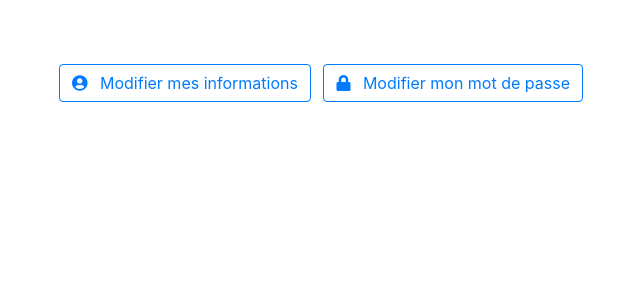
After one commit to theoDELAS/Challenge-48h-B2, a Symfony app: template release/templates/account/index.html.twig in a window 1280 px wide. The commit adds this page. Shown: the top 300 px of the page, without its empty margins (26-666 px from the left). Run offline with Twig, Linux system fonts and the light colour scheme; the template is opened without the code that fills it, so the values that code supplies are empty; some libraries are stand-ins or nearby versions.

Commit message:
:ambulance: Merge failed

```diff
--- a/release/src/Controller/ArticleController.php
+++ b/release/src/Controller/ArticleController.php
@@ -25,16 +25,12 @@ class ArticleController extends AbstractController
         return $this->render('articles/index.html.twig', ['articles' => $articleCategory]);
     }
 
-<<<<<<< HEAD
     /**
      * @Route("/annonces/article/{title}/ajouter", name="add_article")
      * @param Request $request
      * @return RedirectResponse|Response
      */
-=======
 
-
->>>>>>> 21ce2da88d6a8ba2b017c3a5483bad144f734c96
     public function add(Request $request)
     {
         $this->denyAccessUnlessGranted('USER');
--- /dev/null
+++ b/release/templates/account/index.html.twig
@@ -0,0 +1,23 @@
+{% extends 'base.html.twig' %}
+
+{% block title %}Page de {{ user.username }}{% endblock %}
+
+{% block body %}
+    <div class="container my-5">
+        <div class="row align-items-center mb-5">
+            <div class="col-9">
+                <h1>{{ user.username }}</h1>
+                    <div class="mt-3">
+                        <a href="#" class="btn btn-outline-primary mr-2 mb-2">
+                            <i class="fas fa-user-circle mr-2"></i>
+                            Modifier mes informations
+                        </a>
+                        <a href="#" class="btn btn-outline-primary mr-2 mb-2">
+                            <i class="fas fa-lock mr-2"></i>
+                            Modifier mon mot de passe
+                        </a>
+                    </div>
+            </div>
+        </div>
+    </div>
+{% endblock %}
```
Also changed, not shown: release/src/Controller/AccountController.php (added, +19 -0 lines), release/templates/partials/navbar.html.twig (+11 -24 lines).
